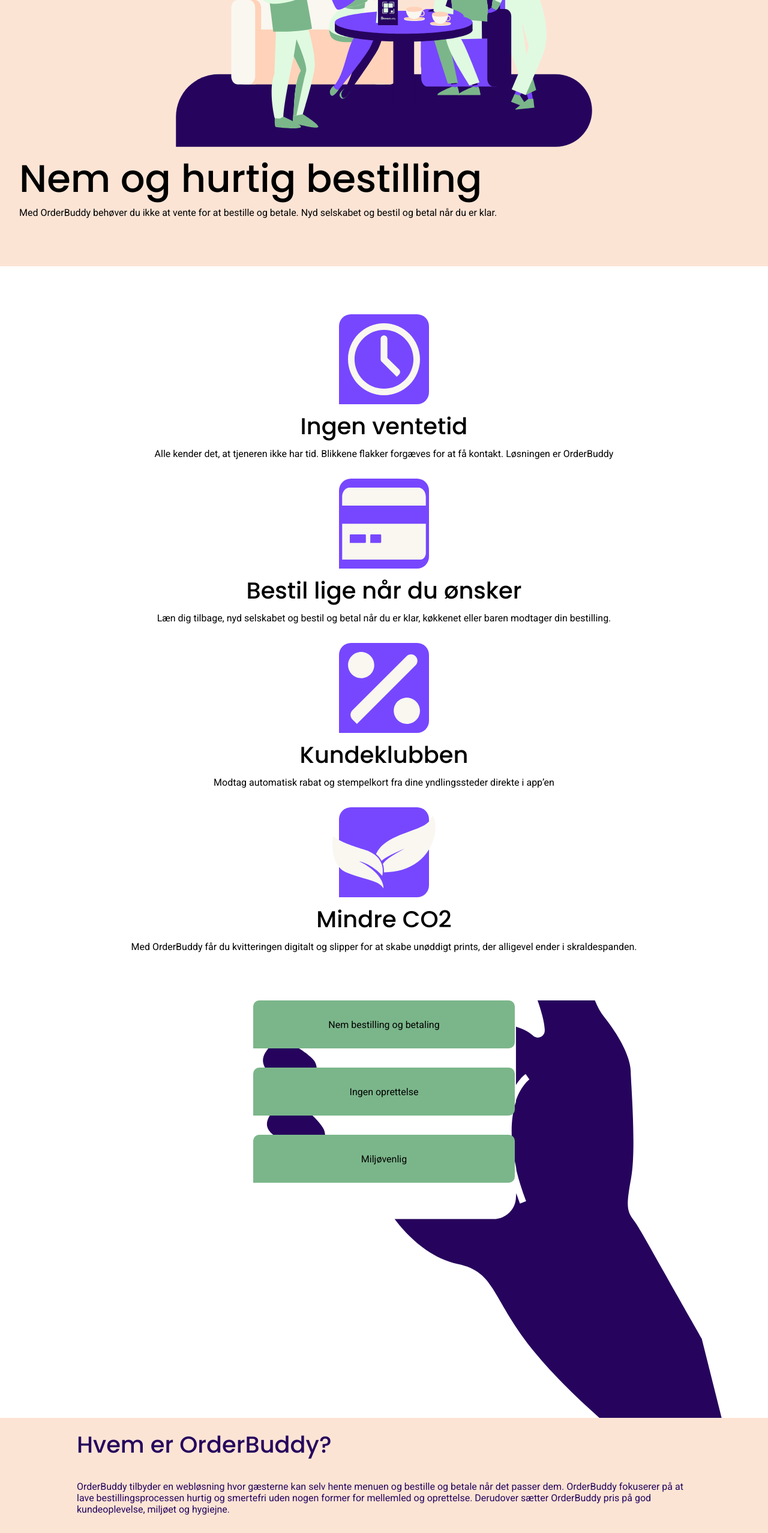
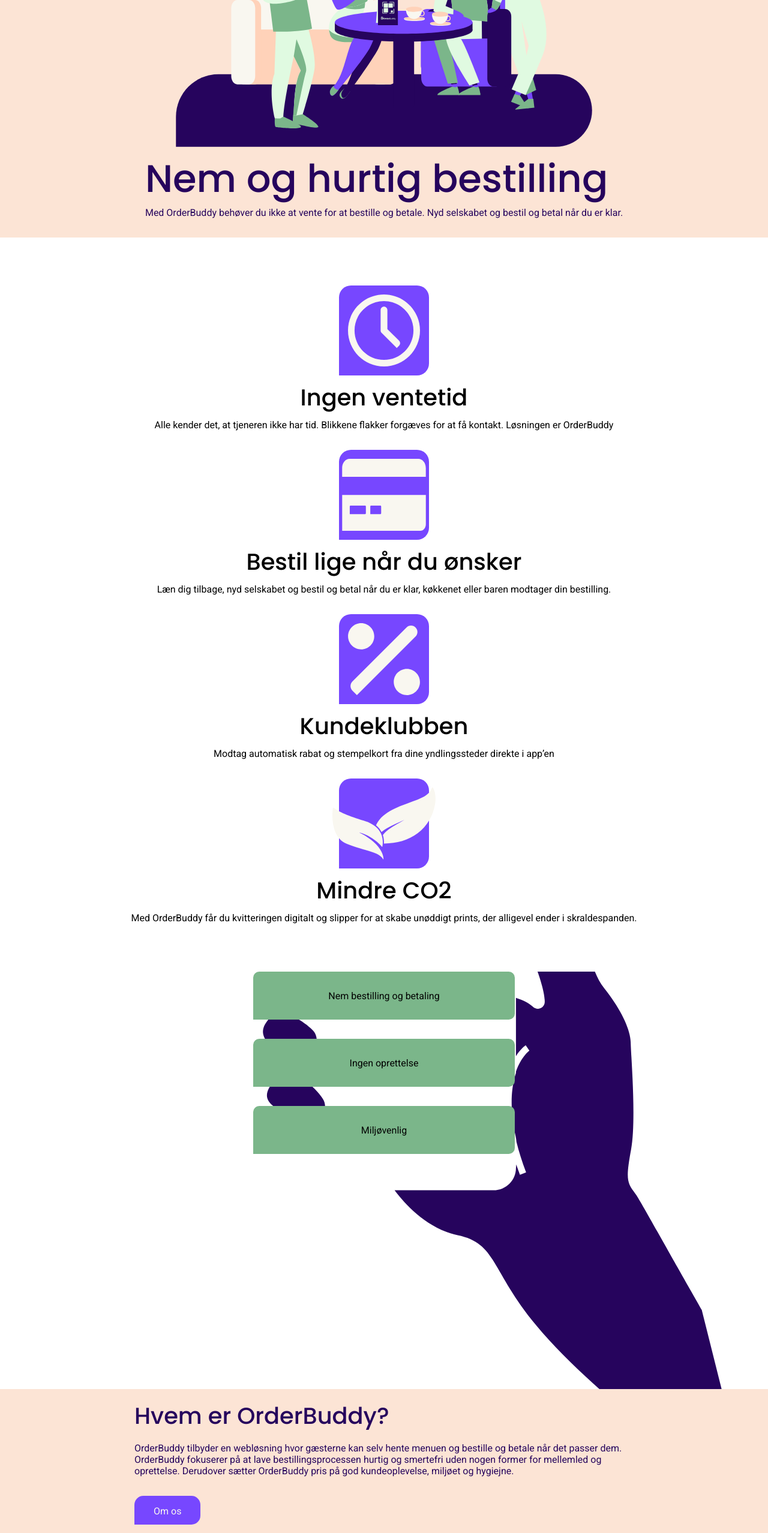
Before and after one commit to chri779r/OrderBuddy, a React (Vite) app: page / in a window 1280 px wide. Shown: the part 234-2790 px from the top of the page at 60% size. Built offline with nearby package versions, Linux system fonts and the light colour scheme.

Commit message:
minor stylistic changes

```diff
--- a/src/components/Modules/cards/cards.scss
+++ b/src/components/Modules/cards/cards.scss
@@ -7,7 +7,7 @@
         display: flex;
         flex-wrap: wrap;
         align-items: center;
-        max-width: 80%;
+        max-width: 65%;
         margin: 0 auto;
         padding: 1rem 0;
 
@@ -18,7 +18,7 @@
 
         .card__text {
             text-align: left;
-            padding: 1rem 0;
+            padding-bottom: 1rem;
         }
     }
 
--- a/src/components/Modules/heros2/hero.scss
+++ b/src/components/Modules/heros2/hero.scss
@@ -1,9 +1,9 @@
 .hero__container{
     display: flex;
     flex-direction: column;
-    justify-content: center;
+    // justify-content: center;
     max-width: 100%;
-    padding: 5rem 0;
+    padding: 5rem 0 2rem 0;
     background-color: var(--champagne);
 
     .hero__figure img {
@@ -14,7 +14,10 @@
     .hero__info{
         display: flex;
         flex-direction: column;
+        text-align: center;
         text-align: left;
-        padding: 0 2rem;
+        max-width: 65%;
+        margin: 0 auto;
+        color: var(--indigo);
     }
 }
```
